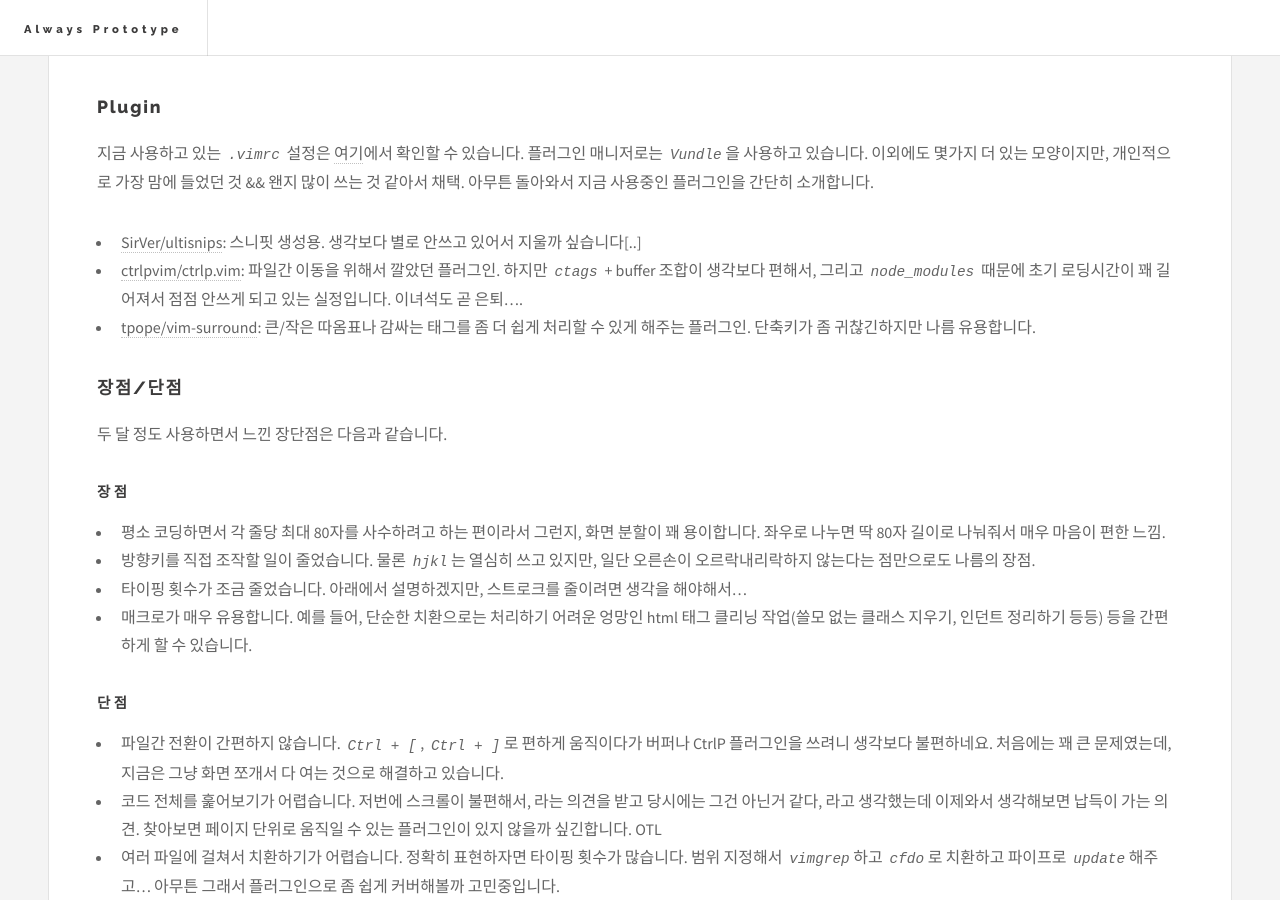
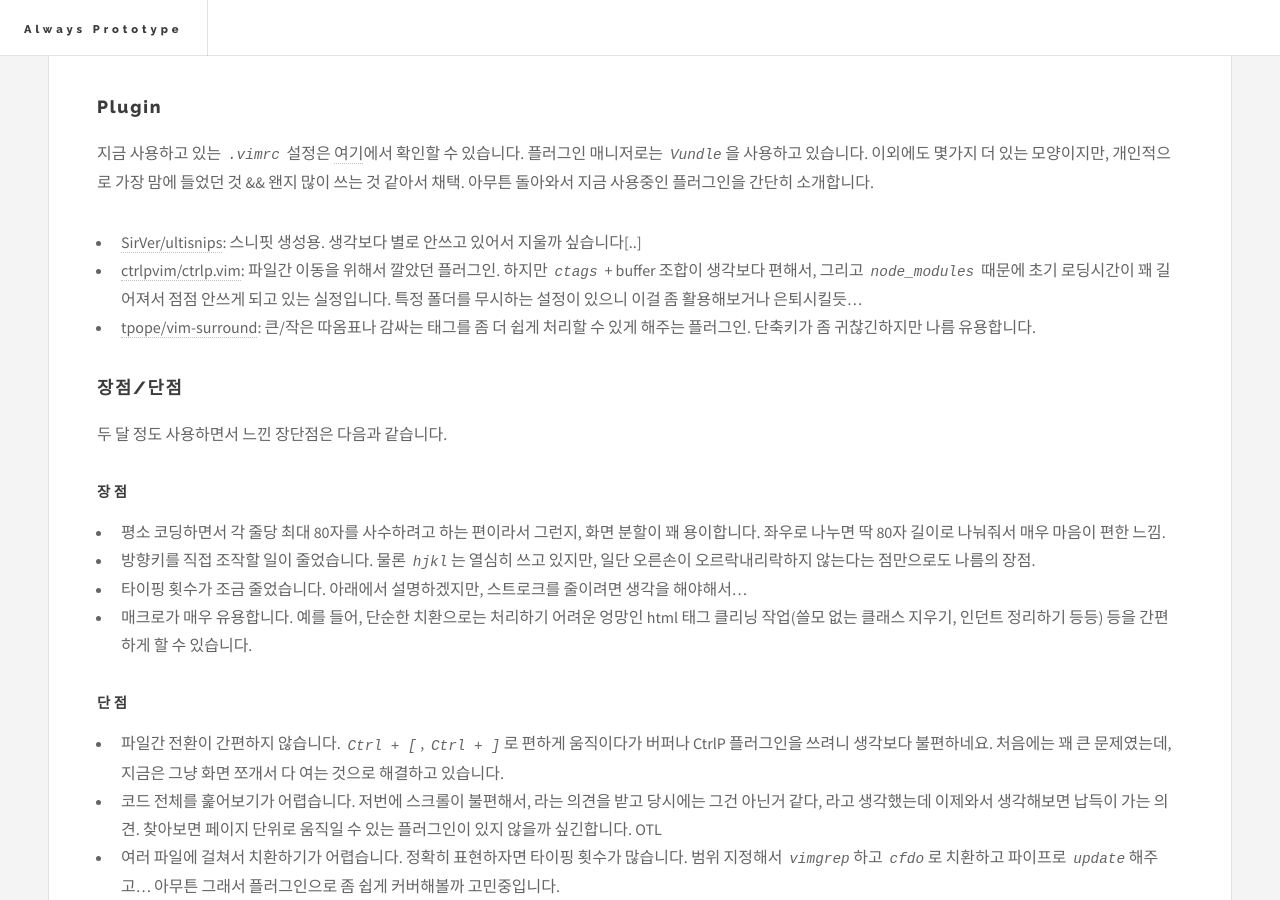
Before and after one commit to riseshia/archived-riseshia-github-io, a Jekyll site: the page built from _posts/2016-09-12-vim-2-months.md, in a window 1280 px wide and 900 px high, scrolled down 1478 px. Built offline with Jekyll 4.4.1, drawn with Linux system fonts in a browser that asks for light colours.

Commit message:
Build website

```diff
--- a/_posts/2016-09-12-vim-2-months.md
+++ b/_posts/2016-09-12-vim-2-months.md
@@ -45,7 +45,7 @@ x => The end is[ ]
 지금 사용하고 있는 `.vimrc` 설정은 [여기](https://github.com/riseshia/dotfiles/blob/master/vimrc)에서 확인할 수 있습니다. 플러그인 매니저로는 `Vundle`을 사용하고 있습니다. 이외에도 몇가지 더 있는 모양이지만, 개인적으로 가장 맘에 들었던 것 && 왠지 많이 쓰는 것 같아서 채택. 아무튼 돌아와서 지금 사용중인 플러그인을 간단히 소개합니다.
 
 - [SirVer/ultisnips](https://github.com/SirVer/ultisnips): 스니핏 생성용. 생각보다 별로 안쓰고 있어서 지울까 싶습니다[..]
-- [ctrlpvim/ctrlp.vim](http://ctrlpvim.github.io/ctrlp.vim/): 파일간 이동을 위해서 깔았던 플러그인. 하지만 `ctags` + buffer 조합이 생각보다 편해서, 그리고 `node_modules` 때문에 초기 로딩시간이 꽤 길어져서 점점 안쓰게 되고 있는 실정입니다. 이녀석도 곧 은퇴....
+- [ctrlpvim/ctrlp.vim](http://ctrlpvim.github.io/ctrlp.vim/): 파일간 이동을 위해서 깔았던 플러그인. 하지만 `ctags` + buffer 조합이 생각보다 편해서, 그리고 `node_modules` 때문에 초기 로딩시간이 꽤 길어져서 점점 안쓰게 되고 있는 실정입니다. 특정 폴더를 무시하는 설정이 있으니 이걸 좀 활용해보거나 은퇴시킬듯...
 - [tpope/vim-surround](https://github.com/tpope/vim-surround): 큰/작은 따옴표나 감싸는 태그를 좀 더 쉽게 처리할 수 있게 해주는 플러그인. 단축키가 좀 귀찮긴하지만 나름 유용합니다.
 
 ## 장점/단점
```
